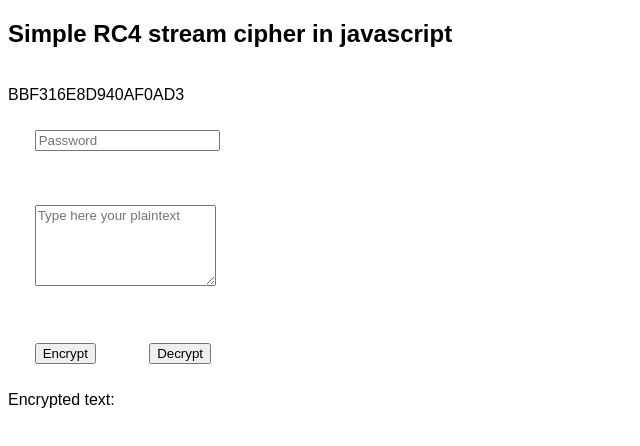
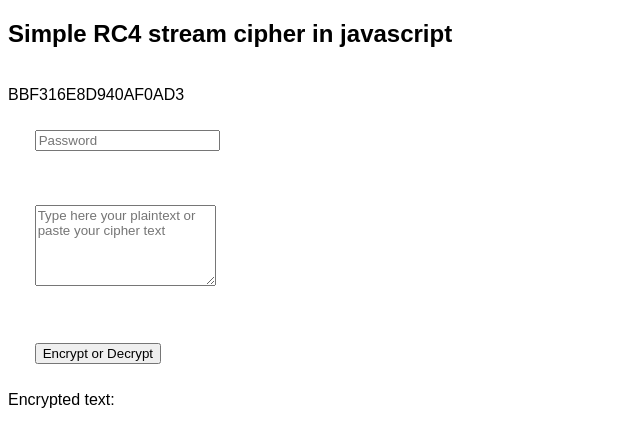
Before and after one commit to JorgeHernandez/rc4, a plain HTML site: page index.html in a window 1280 px wide. Shown: the whole page, without its empty margins (0-640 px from the left). Drawn offline with Linux system fonts and the light colour scheme.

Commit message:
minor fixes

```diff
--- a/index.html
+++ b/index.html
@@ -113,9 +113,9 @@
 	<form name="rc4">
 		<input type="text" id="password" placeholder="Password">
 		<br>
-		<textarea id="plainText" placeholder="Type here your plaintext" rows="5"></textarea>
+		<textarea id="plainText" placeholder="Type here your plaintext or paste your cipher text" rows="5"></textarea>
 		<br>
-		<input type="button" id="btn-encrypt" value="Encrypt" onclick="onEncryptBtnClick()"><input type="button" id="btn-decrypt" value="Decrypt">
+		<input type="button" id="btn-encrypt" value="Encrypt or Decrypt" onclick="onBtnClick()">
 	</form>
 	Encrypted text:
 	<div id="encryptedText"></div>
```
